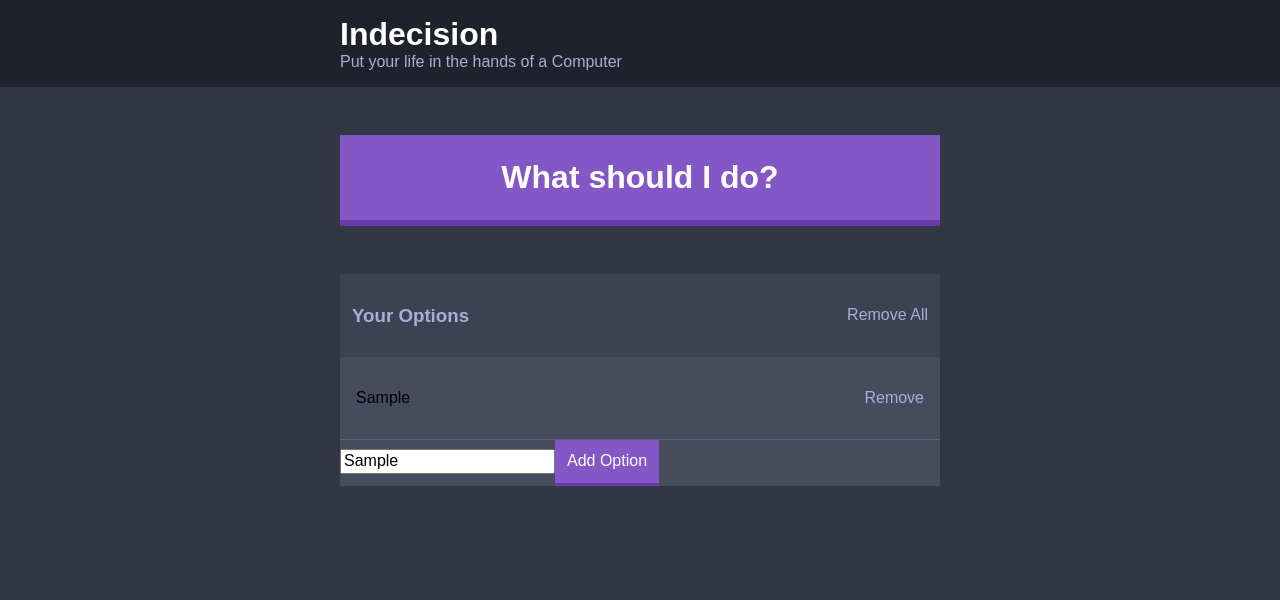
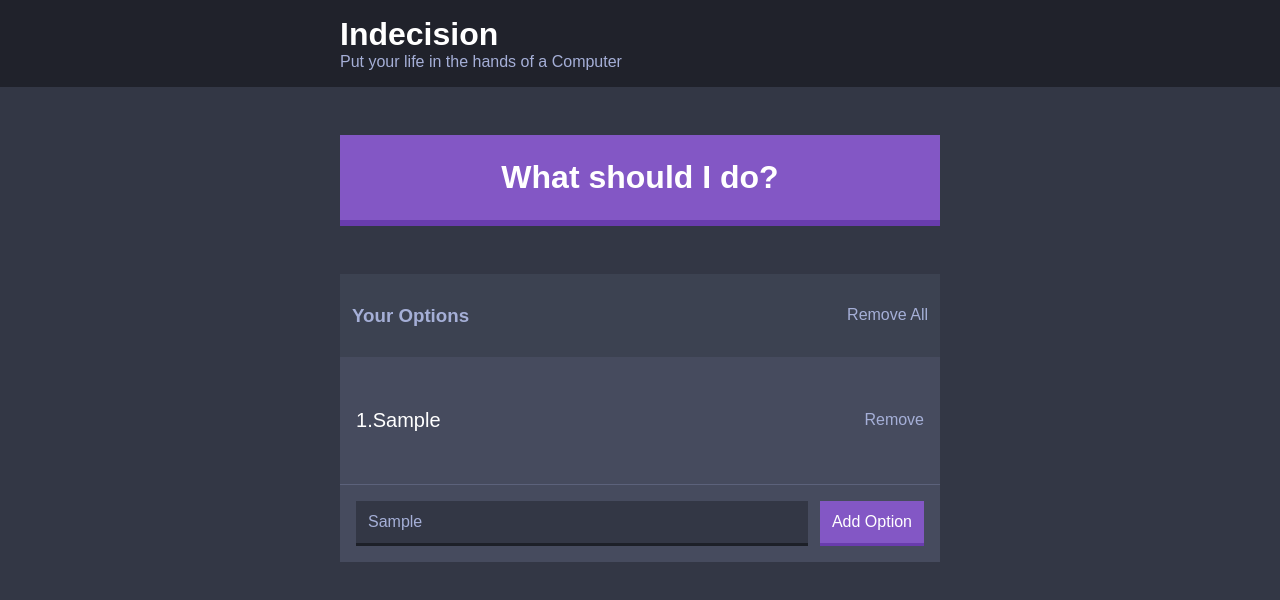
Before and after one commit to SaeromB/react-course, a React app: page / in a window 1280 px wide. Both pictures are taken after typing "Sample" into the empty fields and a click on the button "Add Option". Shown: the top 600 px of the page. Built offline with nearby package versions, Linux system fonts and the light colour scheme.

Commit message:
styled option item

```diff
--- a/src/components/AddOption.js
+++ b/src/components/AddOption.js
@@ -25,9 +25,9 @@
   render() {
     return(
       <div>
-        {this.state.error && <p>{this.state.error}</p>}
-        <form onSubmit={this.handleAddOption}>
-          <input type='text' name='option'/>
+        {this.state.error && <p className="add-option-error">{this.state.error}</p>}
+        <form className="add-option" onSubmit={this.handleAddOption}>
+          <input className="add-option__input" type='text' name='option'/>
           <button className="button">Add Option</button>
         </form>
       </div>
--- a/src/components/Option.js
+++ b/src/components/Option.js
@@ -4,7 +4,7 @@
 // this will invoke when the onClick event is tiggered
 const Option = (props) => (
   <div className="option">
-    {props.optionText}
+    <p className="option__text">{props.count}.{props.optionText}</p>
     <button className="button button--link" onClick={(e) => {
       props.handleDeleteOption(props.optionText)}}> Remove</button>
     {/* the button will not work and call the option function change to a arrow function */}
--- a/src/components/Options.js
+++ b/src/components/Options.js
@@ -15,6 +15,7 @@
       props.options.map((option, index) => (
       <Option key={option}
        optionText={option}
+       count={index + 1}
        handleDeleteOption={props.handleDeleteOption} />))}
   </div>
   )
--- /dev/null
+++ b/src/styles/components/_add-option.scss
@@ -0,0 +1,21 @@
+.add-option-error {
+  color: $off-white;
+  font-style: italic;
+  margin: $m-size 0 0 0;
+  padding: 0 $m-size;
+}
+.add-option {
+  display: flex;
+  padding: $m-size;
+}
+
+.add-option__input {
+  // input take space
+  background: $dark-blue;
+  color: $off-white;
+  flex-grow: 1;
+  border: none;
+  border-bottom: .3rem solid darken($dark-blue, 10%);
+  margin-right: $s-size;
+  padding: $s-size
+}
--- a/src/styles/components/_option.scss
+++ b/src/styles/components/_option.scss
@@ -4,3 +4,9 @@
   padding: $l-size $m-size;
   border-bottom: 1px solid lighten($light-blue, 10%);
 }
+
+.option__text {
+  color: white;
+  font-weight: 500;
+  font-size: 2rem;
+}
--- a/src/styles/styles.scss
+++ b/src/styles/styles.scss
@@ -6,3 +6,4 @@
 @import './components/button';
 @import './components/widget.scss';
 @import './components/option';
+@import './components/add-option';
```
